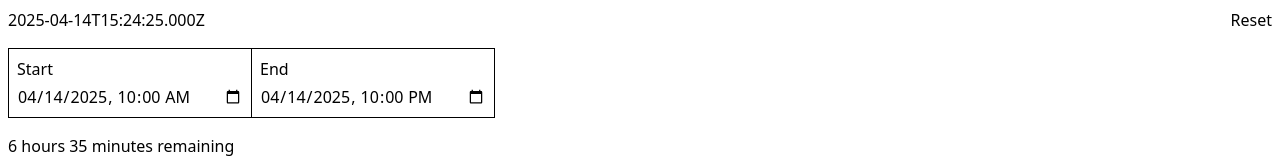
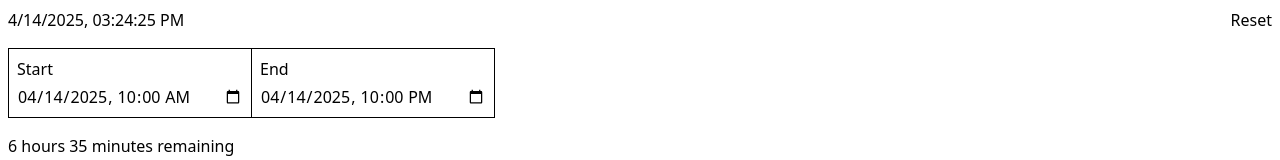
Before and after one commit to samirelanduk/dayplan, a React (Vite) app: page / in a window 1280 px wide. Shown: the top 160 px of the page. Built offline with nearby package versions, Linux system fonts and the light colour scheme.

Commit message:
Simplify current time

```diff
--- a/src/App.jsx
+++ b/src/App.jsx
@@ -67,7 +67,14 @@ const App = () => {
     <div className="p-2">
 
       <div className="flex justify-between">
-        <div>{now.toLocaleString()}</div>
+        <div>{nowDt.toLocaleString(undefined, {
+          year: "numeric",
+          month: "numeric",
+          day: "numeric",
+          hour: "2-digit",
+          minute: "2-digit",
+          second: "2-digit"
+        })}</div>
         <button onClick={reset}>Reset</button>
       </div>
 
```
